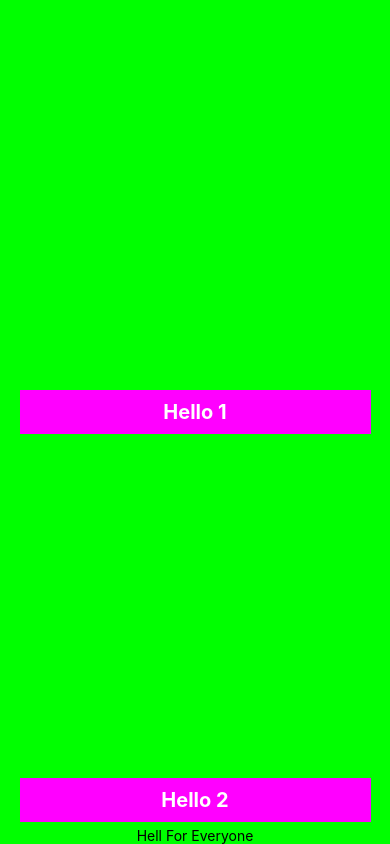
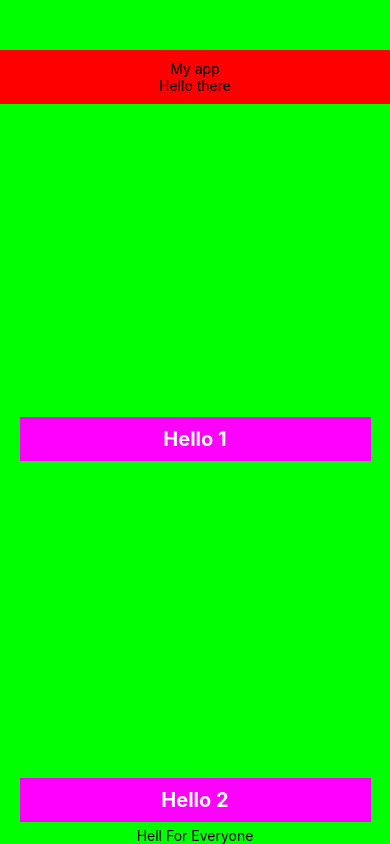
Before and after one commit to sorintf/test, a React Native app: screen / in a window 390 px wide. Built offline with nearby package versions, Linux system fonts and the light colour scheme.

Commit message:
components and state Nav with prop

```diff
--- a/App.tsx
+++ b/App.tsx
@@ -1,10 +1,15 @@
 import React from 'react';
 import { Text, View, StyleSheet } from 'react-native';
+
+import Nav from './src/nav';
 
 
 const App = () => {
   return (
     <View style={styles.mainView}>
+      <Nav>
+        Hello there
+      </Nav>
       <View style={styles.basicView}>
         <Text style={styles.basicText}>
           Hello 1
--- /dev/null
+++ b/src/nav.js
@@ -0,0 +1,22 @@
+import React from "react";
+import { Text, View, StyleSheet } from 'react-native';
+
+
+const Nav = (props) => (
+    <View style={styles.nav}>
+        <Text>My app</Text>
+        <Text>{props.children}</Text>
+    </View>
+)
+
+const styles =  StyleSheet.create({
+    nav:{
+        color:'#ffffff',
+        backgroundColor:'#ff0000',
+        alignItems:'center', // center X axis
+        padding:10,
+        width:'100%'
+    }
+})
+
+export default Nav;
```
